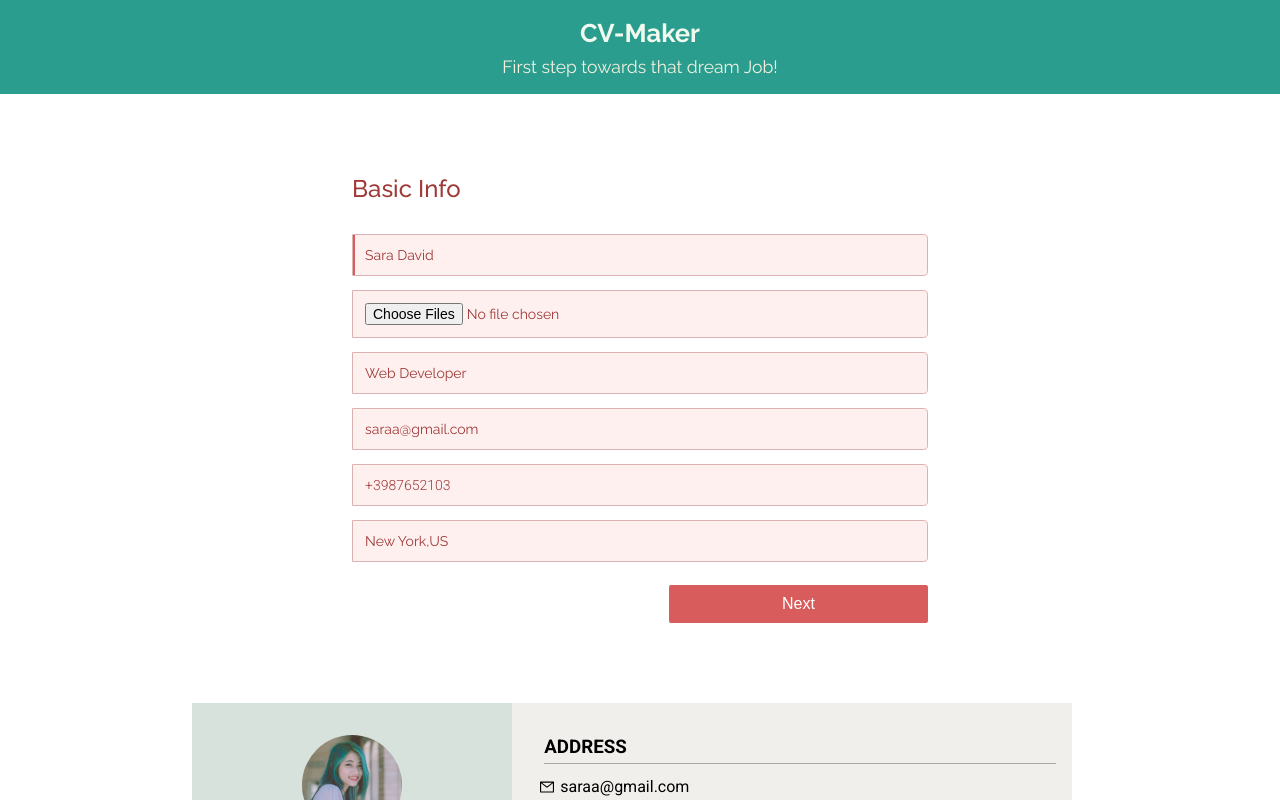
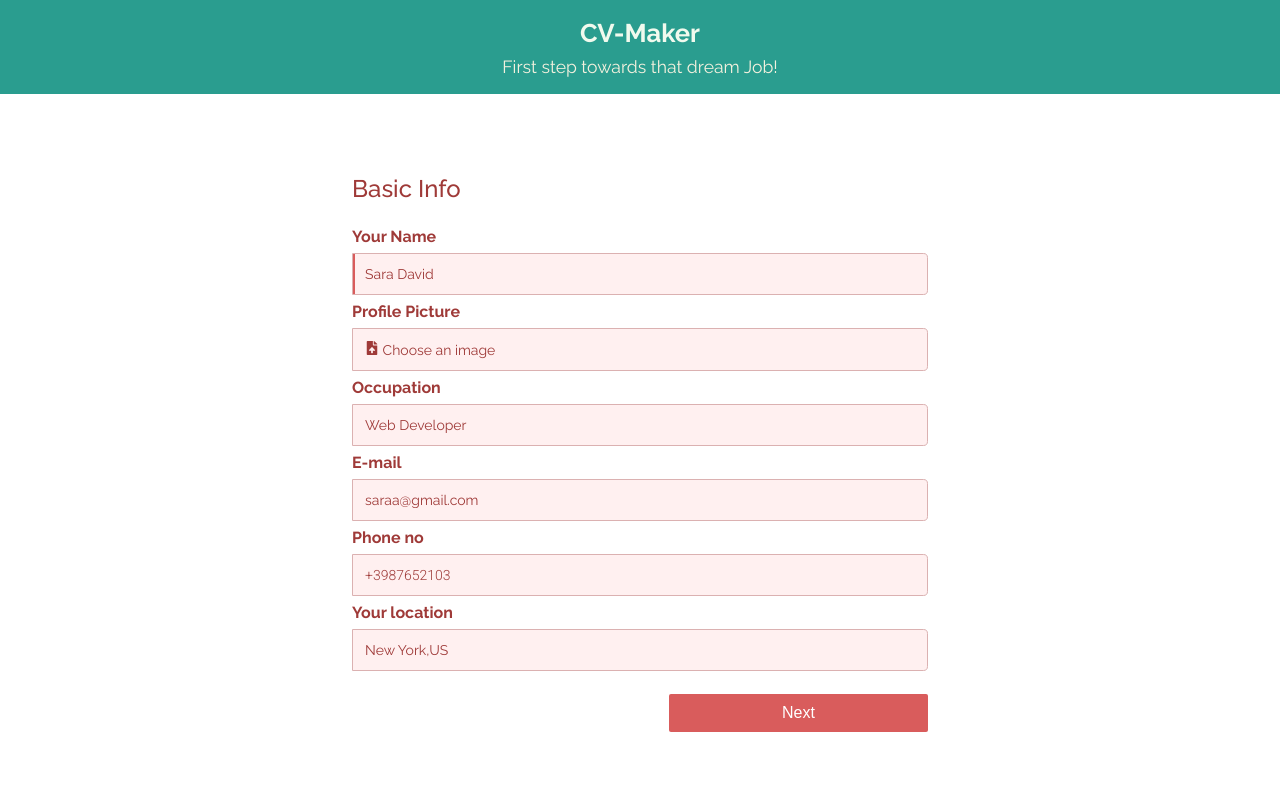
Before and after one commit to Undisclosed64/cv-maker, a React (Create React App) app: page / in a window 1280 px wide. Shown: the top 800 px of the page. Built offline with nearby package versions, Linux system fonts and the light colour scheme.

Commit message:
add coponents

```diff
--- a/src/components/Basic Info.js
+++ b/src/components/Basic Info.js
@@ -1,58 +1,61 @@
-
 import React, { Component } from 'react';
 import CVTheme from './CVTheme';
-import img from './girl.jpg';
+import { FaFileUpload } from "react-icons/fa";
+
 
 
 class BasicInfo extends Component{
-  constructor(props){
-    super(props)
-    this.state = {
-      file: img,
-    }
-    this.handleImgChange = this.handleImgChange.bind(this)
-  }
-  handleImgChange(event){
-    this.setState({
-      file: URL.createObjectURL(event.target.files[0])
 
-    })
-  }
   continue = e => {
     e.preventDefault();
     this.props.nextStep();
 
   }
-
+  back = e => {
+    e.preventDefault();
+    this.props.prevStep();
+  }
 
   render(){
-   const {values,handleChange} = this.props;
+   const {values,handleChange,handleImgChange} = this.props;
 
     return(
       <div>
       <div className="formContainer">
      <div className="sectionName">Basic Info</div>
-      <form>
-      <input placeholder="Your Name"type="text"name='name'className="first" onChange={handleChange('name')}defaultValue={values.name}onClick={this.handleClick}></input>
-
-      <input type="file"accept="image/*"onChange={this.handleImgChange}multiple="false"/>
-
-      <input placeholder="Your Occupation"name="occupation"type="text"onChange={handleChange('occupation')}defaultValue={values.occupation}></input>
-
-      <input placeholder=" Your Email"name="email"type="email"onChange={handleChange('email')}defaultValue={values.email}></input>
-
-      <input placeholder="Phone no"name="contactNo"onChange={handleChange('contactNo')}defaultValue={values.contactNo}id="phonNo"></input>
-
-      <input placeholder="Your City"name="city"type="text"onChange={handleChange('city')}defaultValue={values.city}></input>
+     <form>
+       <label>Your Name
+      <input type="text"name='name'className="first" onChange={handleChange('name')}defaultValue={values.name}onClick={this.handleClick}></input>
+      </label>
+      <label>Profile Picture
+        <div id="imgfile"><FaFileUpload/>  Choose an image</div>
+      <input type="file"accept="image/*"onChange={handleImgChange}multiple="false"id="imgFile"/>
+</label>
+<label>Occupation
+      <input name="occupation"type="text"onChange={handleChange('occupation')}defaultValue={values.occupation}></input>
+      </label>
+<label>E-mail
+      <input name="email"type="email"onChange={handleChange('email')}defaultValue={values.email}></input>
+      </label>
+<label>Phone no
+      <input name="contactNo"onChange={handleChange('contactNo')}defaultValue={values.contactNo}id="phonNo"></input>
+      </label>
+      <label>Your location
+      <input name="city"type="text"onChange={handleChange('city')}defaultValue={values.city}></input>
+      </label>
 
       <div className="btn">
       <button className="next btn"onClick={this.continue}>Next</button>
       </div>
-      </form>
+</form>
+
       </div>
-      <CVTheme name={values.name}imgSrc={this.state.file}occupation={values.occupation}email={values.email}contactNo={values.contactNo}city={values.city}course={values.course}institution={values.institution}State={values.State}skills={values.skills}graduationYear={values.graduationYear}job={values.job}company={values.company}StartDate={values.StartDate}EndDate={values.EndDate}/>
+
+      <CVTheme name={values.name}imgSrc={values.file}occupation={values.occupation}email={values.email}contactNo={values.contactNo}city={values.city}course={values.course}institution={values.institution}State={values.State}skills={values.skills}graduationYear={values.graduationYear}job={values.job}company={values.company}StartDate={values.StartDate}EndDate={values.EndDate}/>
+
 
 </div>
+
 
     )
 
--- a/src/components/CVTheme.js
+++ b/src/components/CVTheme.js
@@ -8,7 +8,7 @@ import { FaUserGraduate,FaUniversity,FaCalendar } from "react-icons/fa";
 class CVTheme extends Component {
 
     render() {
-        const {name,occupation,email,contactNo,city,course,institution,State,skills,graduationYear,job,company,StartDate,EndDate} = this.props;
+        const {name,imgSrc,occupation,email,contactNo,city,course,institution,State,skills,graduationYear,job,company,StartDate,EndDate} = this.props;
 
         return (
             <div>
@@ -18,9 +18,9 @@ class CVTheme extends Component {
 
     <div id="intro">
 
-    <img src={this.props.imgSrc}alt=""id="pic"></img>
+    <img src={imgSrc}alt=""id="pic"></img>
           <h1 id="personName">{name}</h1>
-          <div>{occupation}</div>
+          <div id="occupation">{occupation}</div>
 
           </div>
          <div id="contentWrapper">
--- a/src/components/Education.js
+++ b/src/components/Education.js
@@ -18,24 +18,28 @@ class Education extends Component{
       <div className="formContainer">
         <div>
      <div className="sectionName">Education</div>
-      <form>
-      <input name="course"placeholder="Course"className="first"type="text"onChange={handleChange('course')}defaultValue={values.course}></input>
-
-      <input type="text"name='institution'placeholder="Institution"
+<form>
+<label>Degree
+      <input name="course"className="first"type="text"onChange={handleChange('course')}defaultValue={values.course}></input>
+      </label>
+      <label>Institution
+      <input type="text"name='institution'
    onChange={handleChange('institution')}defaultValue={values.institution}></input>
-
-  <input type="text"name='State'placeholder="State"onChange={handleChange('State')}defaultValue={values.State}></input>
-
-      <input name="skills"placeholder="Skills"onChange={handleChange('skills')}defaultValue={values.skills}></input>
-
-      <input name="graduationYear"placeholder="Graduation year"type="number"onChange={handleChange('graduationYear')}defaultValue={values.graduationYear}></input>
-
+</label>
+<label>State
+  <input type="text"name='State'onChange={handleChange('State')}defaultValue={values.State}></input>
+  </label>
+  <label>Skills
+      <input name="skills"onChange={handleChange('skills')}defaultValue={values.skills}></input>
+</label>
+<label>Graduation year
+      <input name="graduationYear"type="number"onChange={handleChange('graduationYear')}defaultValue={values.graduationYear}></input>
+</label>
       <div className="btns">
       <button className="prev"onClick={this.back}>Previous</button>
       <button className="next"onClick={this.continue}>Next</button>
       </div>
-      </form>
-
+</form>
 </div>
 </div>
     )
--- a/src/components/UserForm.js
+++ b/src/components/UserForm.js
@@ -3,11 +3,20 @@ import React, { Component } from 'react'
 import BasicInfo from './Basic Info';
 import Education from './Education';
 import WorkExp from './WorkExp';
+import CVTheme from './CVTheme';
+import img from './girl.jpg';
+ import { BiArrowBack } from "react-icons/bi";
+
+
+
+
+
 
 export class UserForm extends Component {
     state = {
         step:1,
         name:'Sara David',
+        file: img,
         occupation:'Web Developer',
         email:'saraa@gmail.com',
         contactNo:'+3987652103',
@@ -24,6 +33,12 @@ export class UserForm extends Component {
 
 
     }
+    handleImgChange = (event) =>{
+        this.setState({
+          file: URL.createObjectURL(event.target.files[0])
+
+        })
+      }
 
     //proceed to next step
     nextStep = () => {
@@ -43,18 +58,21 @@ export class UserForm extends Component {
       handleChange = input => e => {
           this.setState({[input]:e.target.value})
       }
+      handleViewCV = (e) =>{
+e.preventDefault();
+      }
 
     render() {
 
         const {step}  = this.state;
-const {name,occupation,email,contactNo,city,course,institution,State,skills,graduationYear,job,company,StartDate,EndDate} = this.state;
-const values = {name,occupation,email,contactNo,city,course,institution,State,skills,graduationYear,job,company,StartDate,EndDate};
+const {name,file,occupation,email,contactNo,city,course,institution,State,skills,graduationYear,job,company,StartDate,EndDate} = this.state;
+const values = {name,file,occupation,email,contactNo,city,course,institution,State,skills,graduationYear,job,company,StartDate,EndDate};
 
 switch(step){
     case 1:
         return(
 
-            <BasicInfo nextStep = {this.nextStep}handleChange={this.handleChange}values={values}
+            <BasicInfo nextStep = {this.nextStep}handleChange={this.handleChange}handleImgChange={this.handleImgChange}values={values}
             />
         );
 case 2:
@@ -66,16 +84,28 @@ case 3:
     return(
         <WorkExp nextStep = {this.nextStep}prevStep={this.prevStep}handleChange={this.handleChange}values={values}
         />
-    );
-case 4:
-    return <a href="/"id="view">View CV</a>
-
-            default:
-                return <div>Sorry,something went wrong!</div>
-        }
-};
 
 
-};
+    );
+    case 4:
+        return <button onClick={this.nextStep}id="viewBtn">View CV</button>
+    case 5:
+        return(
+            <section>
+            <a href="/" id="backBtn">
+                <BiArrowBack/>
+                </a>
+            <CVTheme name={values.name}imgSrc={this.state.file}occupation={values.occupation}email={values.email}contactNo={values.contactNo}city={values.city}course={values.course}institution={values.institution}State={values.State}skills={values.skills}graduationYear={values.graduationYear}job={values.job}company={values.company}StartDate={values.StartDate}EndDate={values.EndDate}/>
+            </section>
+        );
 
+    default:
+        //
+
+
+    }
+}
+
+
+}
 export default UserForm;
--- a/src/components/WorkExp.js
+++ b/src/components/WorkExp.js
@@ -18,22 +18,26 @@ class WorkExp extends Component{
       <div className="formContainer">
         <div id="workExp">
      <div className="sectionName">Work Experience</div>
-      <form>
-      <input name="job"placeholder="Your Role"className="first"type="text"onChange={handleChange('job')}defaultValue={values.job}></input>
 
-      <input type="text"name='company'placeholder="Company"
+<form>
+<label>Your Role
+      <input name="job"className="first"type="text"onChange={handleChange('job')}defaultValue={values.job}></input>
+</label>
+<label>Company
+      <input type="text"name='company'
 onChange={handleChange('company')}defaultValue={values.company}></input>
-
+</label>
+<label>Start date
       <input name="StartDate"type="date"onChange={handleChange('StartDate')}defaultValue={values.StartDate}></input>
-
+</label>
+<label>End date
       <input name="EndDate"type="date"onChange={handleChange('EndDate')}defaultValue={values.EndDate}></input>
-
+</label>
       <div className="btns">
       <button className="prev"onClick={this.back}>Previous</button>
-      <button className="next"type="submit"onClick={this.continue}>Submit</button>
+      <button className="next"onClick={this.continue}>Submit</button>
       </div>
-
-      </form>
+</form>
 </div>
 </div>
 
```
